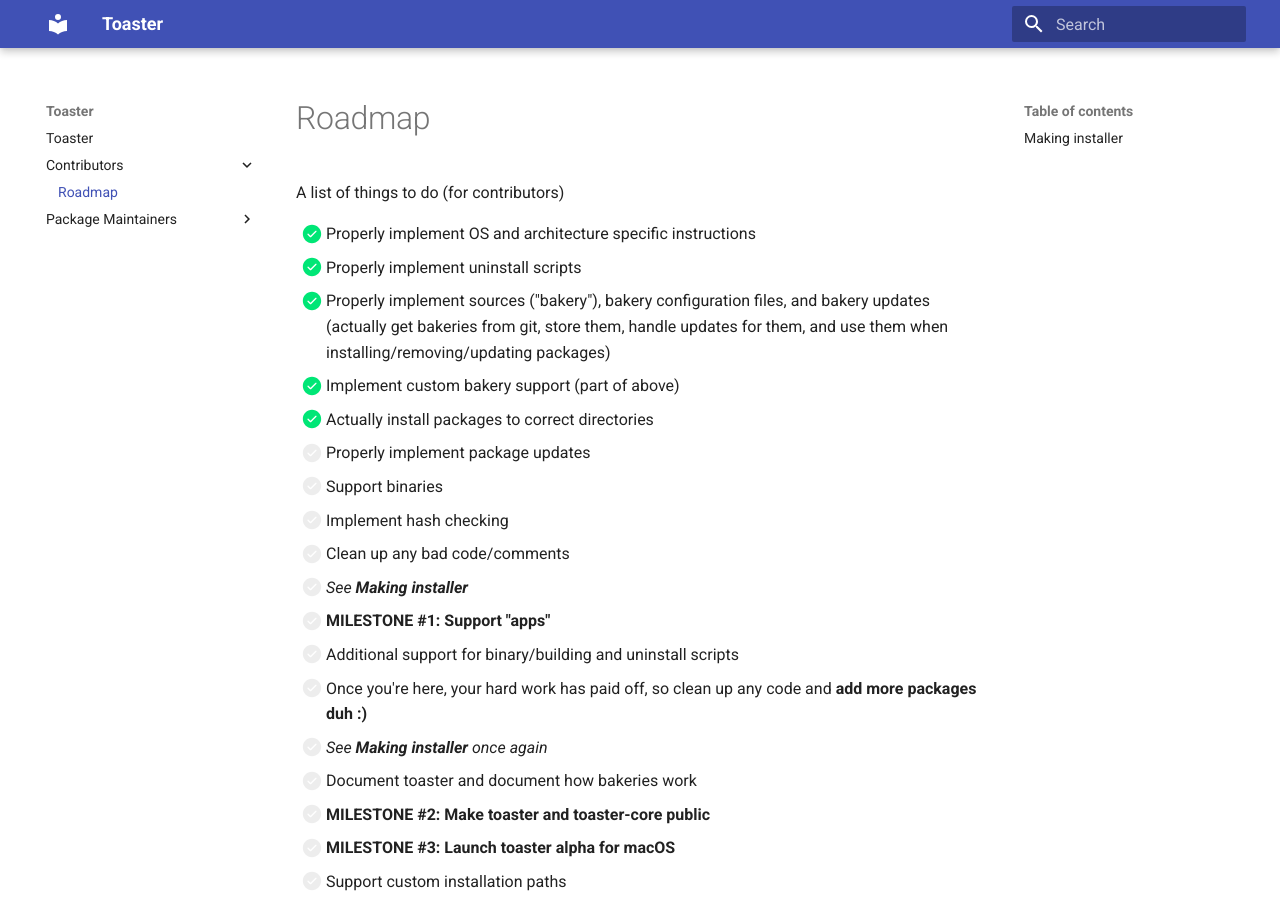
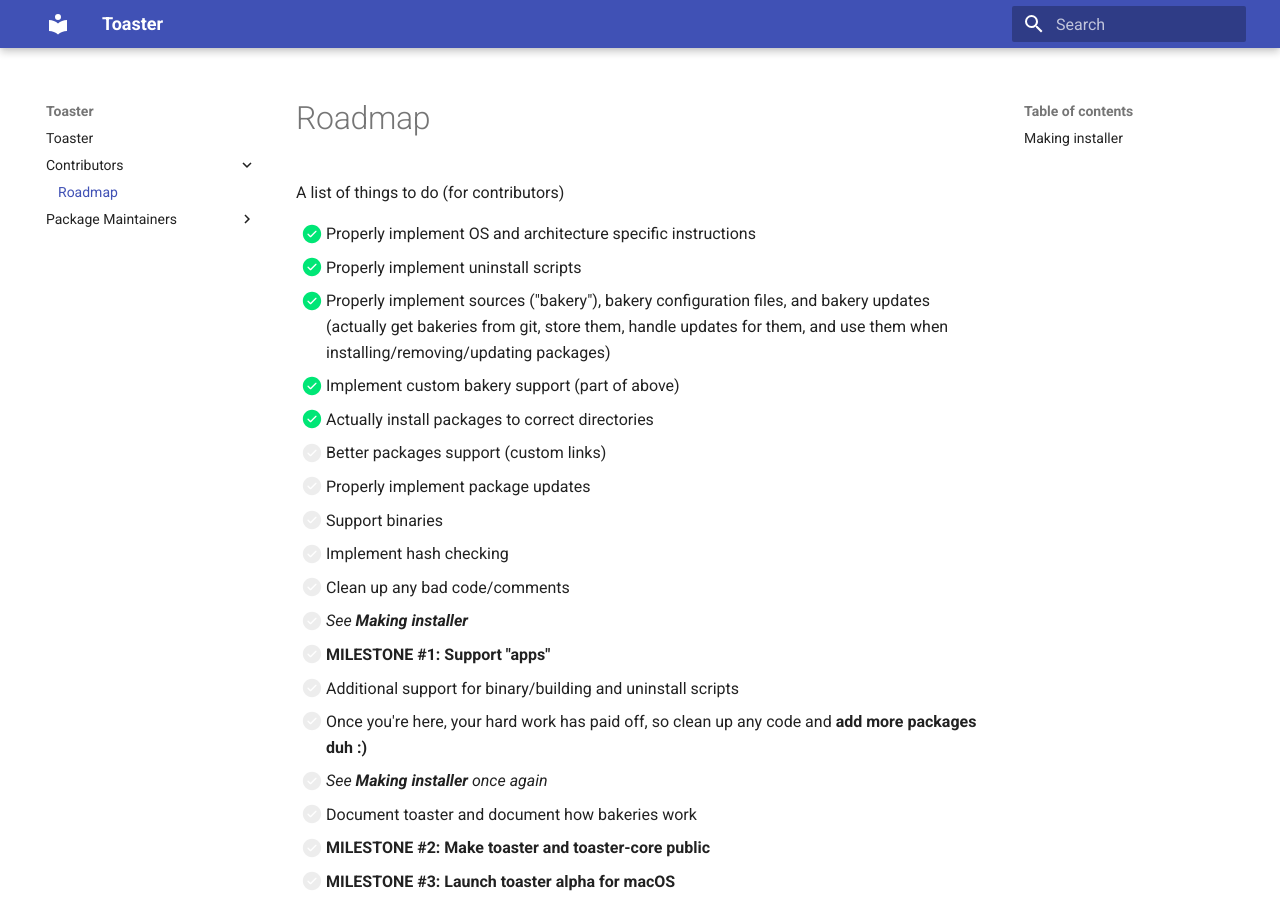
Before and after one commit to lovebagels/toaster, an MkDocs documentation site: the page built from docs/Contributors/roadmap.md, in a window 1280 px wide and 900 px high. Built offline with MkDocs 1.6.1 and Material for MkDocs 9.7.7, drawn with Linux system fonts in a browser that asks for light colours.

Commit message:
Update roadmap

```diff
--- a/docs/Contributors/roadmap.md
+++ b/docs/Contributors/roadmap.md
@@ -5,6 +5,7 @@ A list of things to do (for contributors)
 - [x] Properly implement sources ("bakery"), bakery configuration files, and bakery updates (actually get bakeries from git, store them, handle updates for them, and use them when installing/removing/updating packages)
 - [x] Implement custom bakery support (part of above)
 - [x] Actually install packages to correct directories
+- [ ] Better packages support (custom links)
 - [ ] Properly implement package updates
 - [ ] Support binaries
 - [ ] Implement hash checking
```
